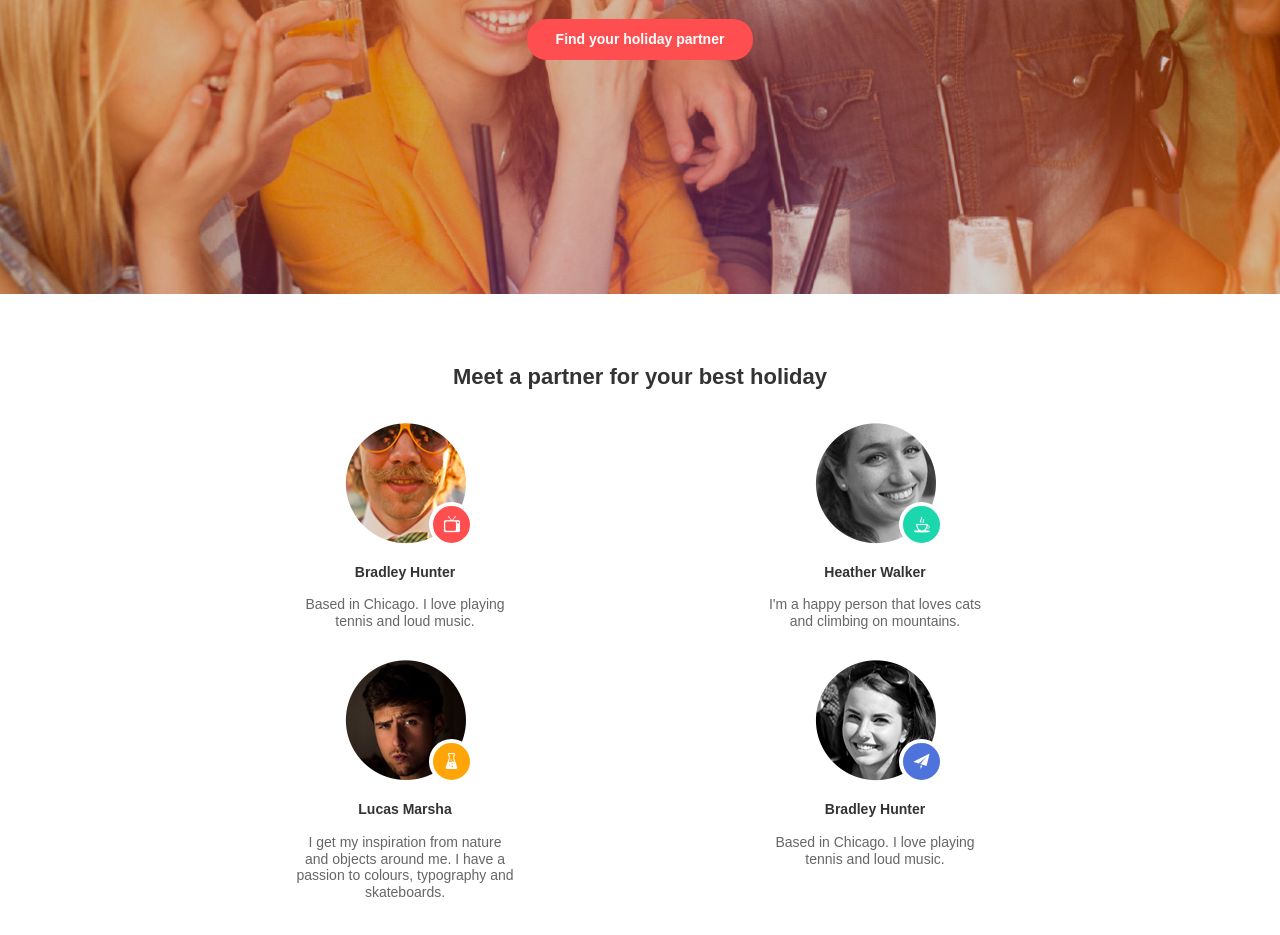
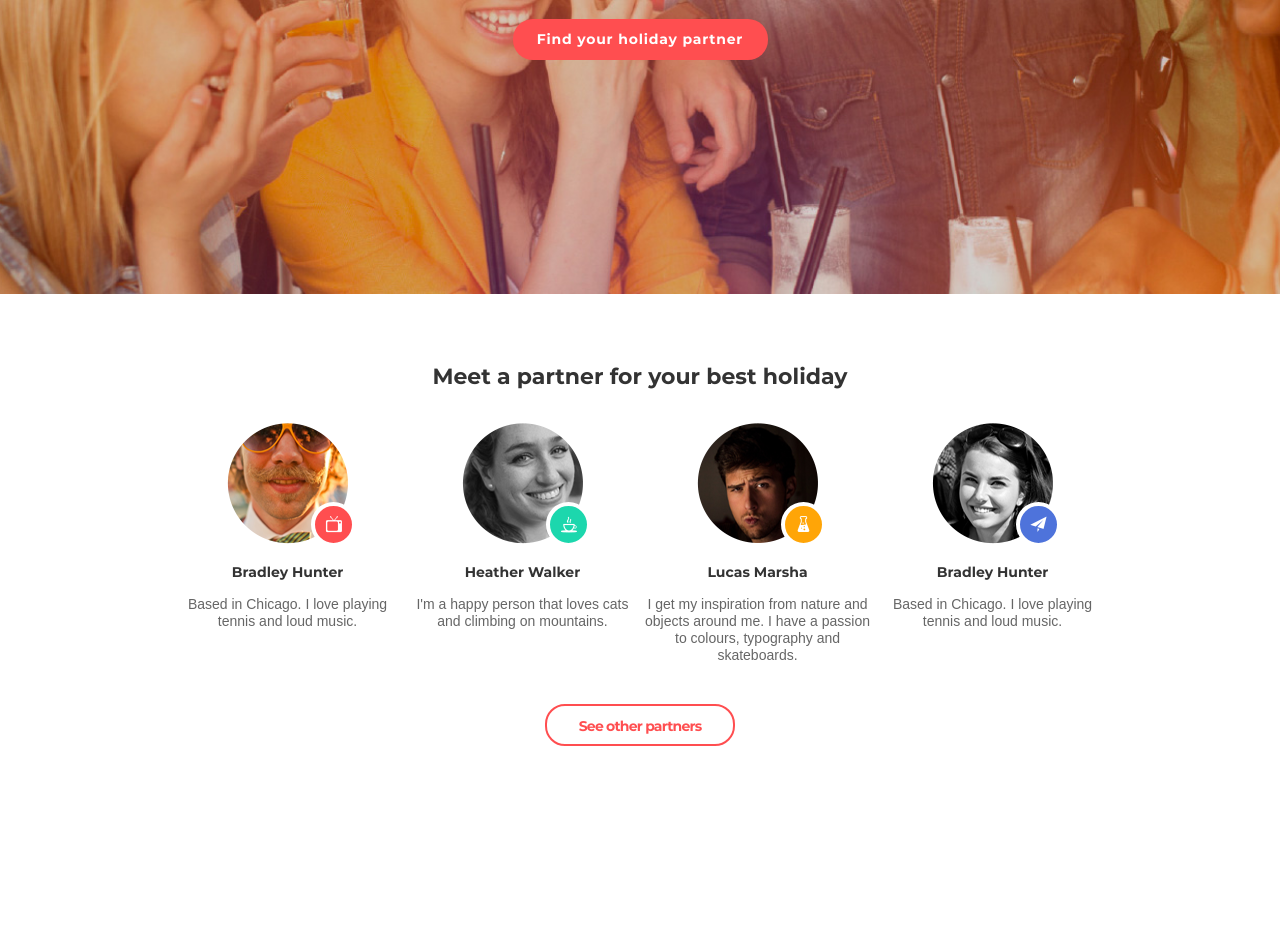
Before and after one commit to fahriddinnomanjanov/goit-html-css-19, a plain HTML site: page homework-08/index.html in a window 1280 px wide. Shown: the part 431-1366 px from the top of the page. After the commit the page ends 1249 px from the top, so only its background shows below. Drawn offline with nearby package versions, Linux system fonts and the light colour scheme; a web font is replaced by a local one.

Commit message:
homework-08

```diff
--- a/homework-08/css/fonts.css
+++ b/homework-08/css/fonts.css
@@ -6,8 +6,8 @@
     font-style: normal;
     font-weight: 400;
     src: local('Montserrat Regular'), local('Montserrat-Regular'),
-         url('../fonts/montserrat-v14-latin-regular.woff2') format('woff2'), /* Chrome 26+, Opera 23+, Firefox 39+ */
-         url('../fonts/montserrat-v14-latin-regular.woff') format('woff'); /* Chrome 6+, Firefox 3.6+, IE 9+, Safari 5.1+ */
+         url('../fonts/Montserrat/montserrat-v14-latin-regular.woff2') format('woff2'), /* Chrome 26+, Opera 23+, Firefox 39+ */
+         url('../fonts/Montserrat/montserrat-v14-latin-regular.woff') format('woff'); /* Chrome 6+, Firefox 3.6+, IE 9+, Safari 5.1+ */
   }
   /* montserrat-700 - latin */
   @font-face {
@@ -15,8 +15,8 @@
     font-style: normal;
     font-weight: 700;
     src: local('Montserrat Bold'), local('Montserrat-Bold'),
-         url('../fonts/montserrat-v14-latin-700.woff2') format('woff2'), /* Chrome 26+, Opera 23+, Firefox 39+ */
-         url('../fonts/montserrat-v14-latin-700.woff') format('woff'); /* Chrome 6+, Firefox 3.6+, IE 9+, Safari 5.1+ */
+         url('../fonts/Montserrat/montserrat-v14-latin-700.woff2') format('woff2'), /* Chrome 26+, Opera 23+, Firefox 39+ */
+         url('../fonts/Montserrat/montserrat-v14-latin-700.woff') format('woff'); /* Chrome 6+, Firefox 3.6+, IE 9+, Safari 5.1+ */
   }
 
 /* ////////////////////////////////////////////////////////////////////////////////////////////////////////////////////////// */
@@ -29,8 +29,8 @@
     font-style: normal;
     font-weight: 300;
     src: local('Roboto Light'), local('Roboto-Light'),
-         url('../fonts/roboto-v20-latin-300.woff2') format('woff2'), /* Chrome 26+, Opera 23+, Firefox 39+ */
-         url('../fonts/roboto-v20-latin-300.woff') format('woff'); /* Chrome 6+, Firefox 3.6+, IE 9+, Safari 5.1+ */
+         url('../fonts/Roboto/roboto-v20-latin-300.woff2') format('woff2'), /* Chrome 26+, Opera 23+, Firefox 39+ */
+         url('../fonts/Roboto/roboto-v20-latin-300.woff') format('woff'); /* Chrome 6+, Firefox 3.6+, IE 9+, Safari 5.1+ */
   }
   /* roboto-regular - latin */
   @font-face {
@@ -38,6 +38,6 @@
     font-style: normal;
     font-weight: 400;
     src: local('Roboto'), local('Roboto-Regular'),
-         url('../fonts/roboto-v20-latin-regular.woff2') format('woff2'), /* Chrome 26+, Opera 23+, Firefox 39+ */
-         url('../fonts/roboto-v20-latin-regular.woff') format('woff'); /* Chrome 6+, Firefox 3.6+, IE 9+, Safari 5.1+ */
+         url('../fonts/Roboto/roboto-v20-latin-regular.woff2') format('woff2'), /* Chrome 26+, Opera 23+, Firefox 39+ */
+         url('../fonts/Roboto/roboto-v20-latin-regular.woff') format('woff'); /* Chrome 6+, Firefox 3.6+, IE 9+, Safari 5.1+ */
   }
--- a/homework-08/css/media.css
+++ b/homework-08/css/media.css
@@ -12,7 +12,8 @@
 
     .holidays_link {
         padding: 12px 24px;
-        width: 226px;
+        width: 255px;
+        letter-spacing: 0.8px;
         }
 
     .navigation_button{
@@ -33,7 +34,7 @@
 
     .header_holidays{
         font-size: 52px;
-        width: 478px;
+        width: 492px;
         margin-bottom: 40px;
     }
 
@@ -42,23 +43,24 @@
         margin-bottom: 34px;
     }
 
+    .services_list-item:not(:last-child){
+        margin-bottom: 0;
+    }
+
     .services_title{
         margin-bottom: 32px;
     }
-/* //////////////////ul//////////////// */
+
     .services_list{
         display: flex;
         flex-wrap: wrap;
-        justify-content: center;
-        padding-bottom: 38px;
-
-    }
-/* ////////////// li//////////////////// */
-
-    .services_list_item{
-        padding-left: 30px;
+        justify-content: space-between;
+        width: 460px;
     }
 
+    .services_list-item{
+        width: 44%;
+    }
 
     .services_list-item:nth-child(2){
        order: 1;
@@ -68,22 +70,22 @@
         order: 2;
      }
 
-     .services_list-item:not(:nth-last-child(-n+2)){
+     .services_list-item:nth-child(odd){
         margin-bottom: 30px;
      }
 
     .services_link{
         padding: 12px 30px 10px 30px;
-        width: 192px;
+        width: 190px;
+        letter-spacing: -0.8px;
     }
-
 }
-
 
 @media (min-width:960px){
     .container{
         width: 940px;
     }
+
     .header{
         background-image: url(../img/bg_img_header/bg_image_desktop.jpg);
     }
@@ -91,9 +93,25 @@
     .services_list{
         display: flex;
         justify-content: space-between;
+        width: 0;
+    }
+
+    .services_list{
+        width: 940px;
+        margin-bottom: 40px;
+        padding-bottom: 0;
+    }
+
+    .services_list-item:nth-child(odd){
+        margin-bottom: 0px;
+     }
+
+    .services_list-item{
+        width: 25%;
     }
 
     .section {
         padding-bottom: 72px;
     }
+
 }
--- a/homework-08/css/styles.css
+++ b/homework-08/css/styles.css
@@ -1,4 +1,4 @@
-@import url(../css/fonts.css);
+@import url(./fonts.css);
 
 :root{
     --color-main: rgb(255, 78, 80);;
@@ -18,8 +18,14 @@ ol
     list-style: none;
 }
 
+h1,
+h2,
+h3{
+    margin: 0;
+}
+
 .container{
-    width: 280px;
+    width: 17.5rem;
     margin: 0 auto;
     text-align: center;
 }
@@ -37,24 +43,24 @@ img {
     text-align: center;
     background-position: center;
     color: #ffffff;
-    padding-top: 20px;
-    padding-bottom: 140px;
+    padding-top: 1.25rem;
+    padding-bottom: 8.75rem;
 }
 
 .navigation_button{
    text-align: center;
-   margin-bottom: 120px
+   margin-bottom: 7.5rem
 }
 
 .logo_botton{
-    border: 2px solid transparent;
-    border-radius: 50px;
+    border: 0.125rem solid transparent;
+    border-radius: 3.125rem;
     background-color: transparent;
-    padding: 7px 20px;
+    padding: 0.4375rem 1.25rem;
     color: #fff;
     outline: none;
     line-height: 1.2;
-    font-size: 14px;
+    font-size: 0.875rem;
     font-weight: 700;
     border-color: rgb(255, 255, 255);
 }
@@ -64,7 +70,7 @@ img {
 }
 
 .logo_link{
-    font-size: 20px;
+    font-size: 1.25rem;
     font-family: "Montserrat";
     color: rgb(255, 255, 255);
     font-weight: bold;
@@ -72,11 +78,11 @@ img {
     line-height: 1.2;
     text-align: center;
     text-decoration: none;
-    margin-bottom: 40px;
+    margin-bottom: 2.5rem;
 }
 
 .Sign_up {
-    font-size: 14px;
+    font-size: 0.875rem;
     font-family: "Myriad Pro";
     color: rgb(255, 255, 255);
     line-height: 1.2;
@@ -85,7 +91,7 @@ img {
   }
 
   .Log_in {
-    font-size: 14px;
+    font-size: 0.875rem;
     font-family: "Myriad Pro";
     color: rgb(255, 255, 255);
     line-height: 1.2;
@@ -93,7 +99,7 @@ img {
   }
 
   .logo_link{
-    font-size: 20px;
+    font-size: 1.25rem;
     font-family: var(--main-font-montserrat);
     color: rgb(255, 255, 255);
     font-weight: 700;
@@ -102,26 +108,29 @@ img {
   }
 
   .navigation{
-    margin-bottom: 38px;
+    margin-bottom: 2.375rem;
   }
 
   .header_holidays{
-    font-size: 30px;
+    font-size: 1.875rem;
     font-family: var(--main-font-montserrat);
     color: rgb(255, 255, 255);
     font-weight: 700;
     text-transform: uppercase;
+    margin: 0 auto;
     line-height: 1.2;
-    margin-bottom: 16px;
+    width: 280px;
+    letter-spacing: -0.8px;
+    margin-bottom: 1rem;
   }
 
   .holidays_text{
-    font-size: 18px;
+    font-size: 1.125rem;
     font-family: var(--main-font-roboto);
     font-weight: 300;
     color: rgb(255, 255, 255);
     line-height: 1.2;
-    margin-bottom: 18px;
+    margin-bottom: 1.125rem;
   }
 
   .holidays_link{
@@ -129,12 +138,14 @@ img {
       text-decoration: none;
       font-family: var(--main-font-montserrat);
       font-weight: 700;
-      font-size: 14px;
+      font-size: 0.875rem;
       color: rgb(255, 255, 255);
+      width: 268px;
+      letter-spacing: -0.8px;
       line-height: 1.2;
-      border-radius: 20px;
+      border-radius: 1.25rem;
       background-color: var(--color-main);
-      padding: 12px 50px;
+      padding: 0.75rem 3.125rem;
   }
 
   .holidays_link:hover,
@@ -147,53 +158,52 @@ img {
   /* /////////////////////// MOBILE_SECTION ///////////////////////// */
 
   .section{
-      padding-top: 70px;
-      padding-bottom: 56px;
+      padding-top: 4.375rem;
+      padding-bottom: 3.5rem;
   }
 
   .services_list-item{
-    width: 50%;
+    width: 78%;
   }
 
   .services_list{
-    margin-bottom: 28px;
+    margin-bottom: 1.75rem;
   }
 
   .services_title{
       font-family: var(--main-font-montserrat);
       font-weight: 700;
-      font-size: 22px;
+      font-size: 1.375rem;
       line-height: 1.2;
       text-align: center;
       color: rgb(51, 51, 51);
-      margin-bottom: 20px;
+      margin-bottom: 1.25rem;
   }
 
   .services_list-item:not(:last-child){
-      margin-bottom: 30px;
-
+      margin-bottom: 1.875rem;
   }
 
   .img_wrapper{
       position: relative;
-      width: 121px;
-      height: 121px;
-      margin-bottom: 20px;
+      width: 7.5625rem;
+      height: 7.5625rem;
+      margin-bottom: 1.25rem;
   }
 
   .img_wrapper::after{
     position: absolute;
     display: block;
     content: "";
-    width: 37px;
-    height: 37px;
+    width: 2.3125rem;
+    height: 2.3125rem;
     border-radius: 50%;
-    border: 4px solid white;
+    border: 0.25rem solid white;
     margin: 0 auto;
     background-repeat: no-repeat;
     background-position: center;
-    bottom: -3px;
-    right: -8px;
+    bottom: -0.1875rem;
+    right: -0.5rem;
   }
 
   .photo1::after{
@@ -219,7 +229,6 @@ img {
   .img_services{
       display: block;
       position: relative;
-      margin-bottom: 20px;
   }
 
   .img_services::after{
@@ -227,14 +236,14 @@ img {
       content: "";
       position: absolute;
       background-color: black;
-      border: 2px solid black;
+      border: 0.125rem solid black;
   }
 
   .services_list_item_title{
       font-family: var(--main-font-montserrat);
-      font-size: 14px;
+      font-size: 0.875rem;
       line-height: 1.2;
-      margin-bottom: 16px;
+      margin-bottom: 1rem;
       font-weight: 700;
       color: rgb(51, 51, 51);
   }
@@ -242,27 +251,25 @@ img {
   .services_list_item_text{
       font-family: var( --main-font-roboto);
       font-weight: 300;
-      font-size: 14px;
+      font-size: 0.875rem;
       color: rgb(102, 102, 102);
       line-height: 1.2;
-      width: 218px;
-
   }
 
   .services_link{
     display: block;
     font-family: var(--main-font-montserrat);
     font-weight: 700;
-    font-size: 14px;
+    font-size: 0.875rem;
     line-height: 1.2;
     color: var(--color-main);
     text-align: center;
     background-color: transparent;
-    border: 2px solid var(--color-main);
-    border-radius: 20px;
+    border: 0.125rem solid var(--color-main);
+    border-radius: 1.25rem;
     background-color: rgb(255, 255, 255);
     text-decoration: none;
-    padding: 13px 0;
+    padding: 0.8125rem 0;
     cursor: pointer;
   }
 
```
